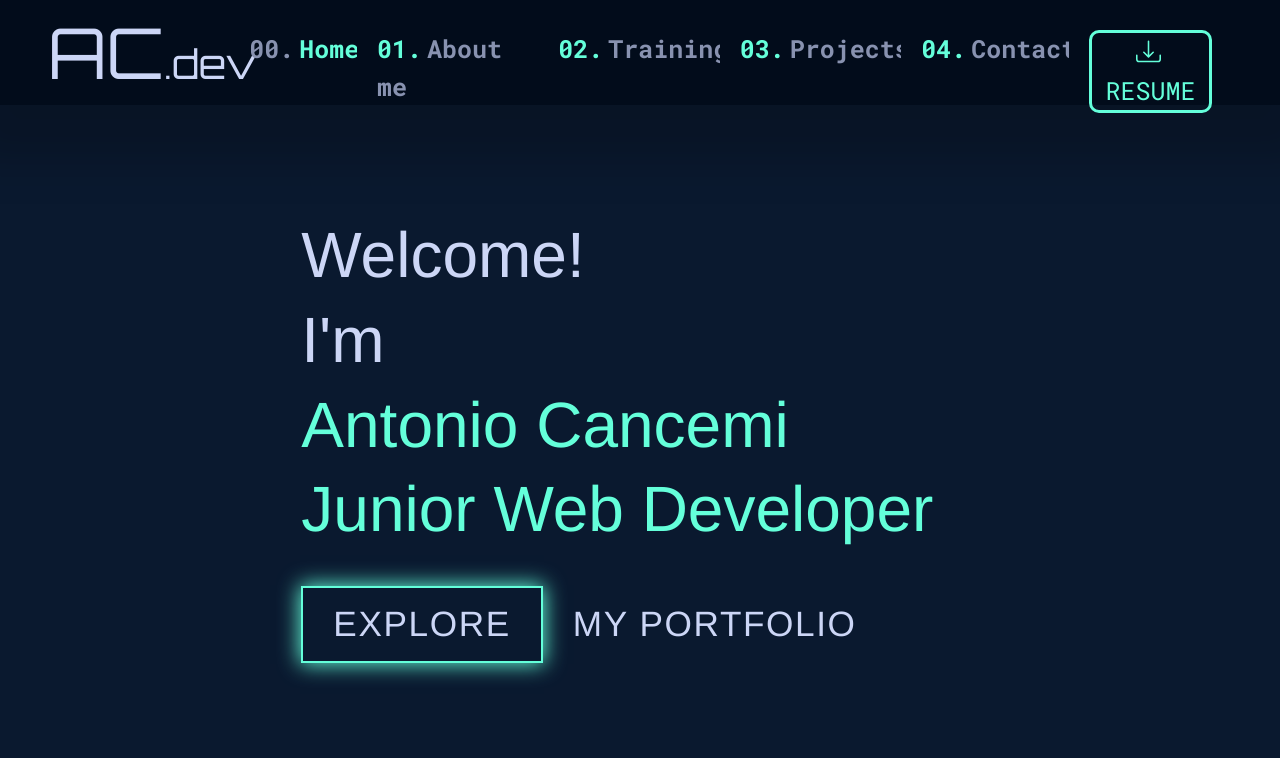
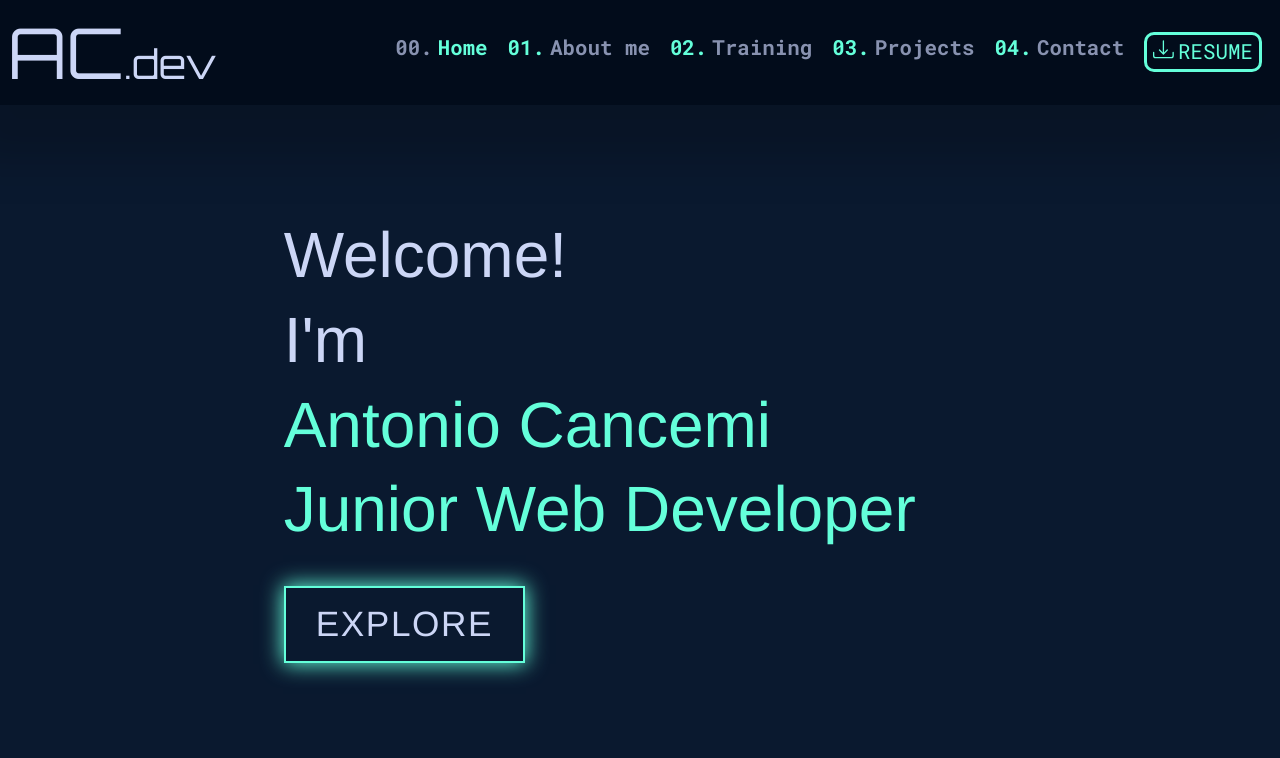
Before and after one commit to AntonioCancemi/Portfolio, a React (Create React App) app: page / in a window 1280 px wide. Shown: the top 758 px of the page. Built offline with nearby package versions, Linux system fonts and the light colour scheme.

Commit message:
responsive

```diff
--- a/src/App.js
+++ b/src/App.js
@@ -5,7 +5,7 @@ import HomePage from "./pages/HomePage";
 import Preloader from "./components/Preloader/Preloader";
 import { useEffect } from "react";
 import "./animationPage.css";
-import { Col, Container } from "react-bootstrap";
+import { Col, Container, Navbar } from "react-bootstrap";
 import NotFoundPage from "./pages/NotFoundPage";
 import ExperiencePage from "./pages/ExperiencePage";
 import AboutPage from "./pages/AboutPage";
--- a/src/components/Hero/Hero.css
+++ b/src/components/Hero/Hero.css
@@ -8,6 +8,7 @@
   border-color: rgb(73, 86, 112) !important;
   border-width: 6px !important;
   border: outset;
+  aspect-ratio: 1/1 !important;
 }
 .introduction-container {
   font-size: 25px;
--- a/src/components/Hero/Hero.jsx
+++ b/src/components/Hero/Hero.jsx
@@ -8,13 +8,12 @@ const Hero = () => {
   const { updateState } = useMyContext();
 
   const text = [
-    "I'm a technology enthusiast who translates passion into code. From Politecnico di Torino to the Fullstack Web Developer journey at EPICODE, I've shaped projects and apps like VigiMod. I'm a proactive problem solver, ready for fresh challenges in the realm of web development. Get in touch To bring your ideas to life.",
-    "Sono un'appassionato di tecnologia che trasforma la passione in codice. Dal Politecnico di Torino al percorso di Fullstack Web Developer presso EPICODE, ho plasmato progetti e app come VigiMod. Sono un risolutore proattivo pronto per nuove sfide nel mondo dello sviluppo web. Contattami per dare vita alle tue idee.",
+    "I'm a technology enthusiast who translates passion into code. From Politecnico di Torino to the Fullstack Web Developer journey at EPICODE, I've shaped projects and apps like VigiMod. I'm a proactive problem solver, ready for fresh challenges in the realm of web development.At the end of the FullStack Web Developer course at Epicode, I started working with LiveXenon, a software development company specialized in development of commercial products. I work on in-house products in the food & restaurant industry. Get in touch To bring your ideas to life.",
+    "Sono un'appassionato di tecnologia che trasforma la passione in codice. Dal Politecnico di Torino al percorso di Fullstack Web Developer presso EPICODE, ho plasmato progetti e app come VigiMod. Sono un risolutore proattivo pronto per nuove sfide nel mondo dello sviluppo web.Alla fine del Corso FullStack Web Developer di Epicode ho iniziato a lavorare con LiveXenon, una società di sviluppo software, specializzata nello sviluppo di prodotti commerciali. Lavoro su prodotti interni in ambito food & restaurant. Contattami per dare vita alle tue idee.",
   ];
   return (
-    <Row className="hero-row mx-5 px-5">
-      <Col lg={2} className="d-xs-none"></Col>
-      <Col>
+    <Row className="  justify-content-center text">
+      <Col className="col-md-10 col-lg-7">
         <section id="hero" className="box-content-align">
           <div class="hero container d-flex flex-column align-content-center ">
             <h1>
@@ -37,58 +36,10 @@ const Hero = () => {
               >
                 EXPLORE
               </Link>
-              <p className=" text-center">My Portfolio</p>
             </div>
           </div>
         </section>
       </Col>
-      <Col className="d-flex">
-        <section className=" introduction-container align-self-center box-content-align border-top border-start  rounded">
-          {/* img box */}
-          <div className="d-flex justify-content p-3">
-            <img
-              className="rounded-circle  profile-img"
-              src="https://join.epicode.com/wp-content/uploads/avatars/3099/foto_lavoro1-bpfull.jpg"
-              alt="fotoProfilo"
-              width={300}
-            />
-          </div>
-          {/* text & button box */}
-          <div className="ps-3">
-            <div className="button-box ">
-              <button
-                className={linguage && "selected "}
-                onClick={() => setLinguage(true)}
-              >
-                <img
-                  width="30"
-                  height="30"
-                  src="https://img.icons8.com/fluency/48/great-britain-circular.png"
-                  alt="great-britain-circular"
-                />
-                EN
-              </button>
-              <button
-                className={!linguage && "selected"}
-                onClick={() => setLinguage(false)}
-              >
-                <img
-                  width="30"
-                  height="30"
-                  src="https://img.icons8.com/fluency/48/italy-circular.png"
-                  alt="italy-circular"
-                />
-                IT
-              </button>
-            </div>
-            <h2 className="text-focus-in">
-              {linguage ? "Introduction" : "Introduzione"}
-            </h2>
-            <p className="text-focus-in">{linguage ? text[0] : text[1]}</p>
-          </div>
-        </section>
-      </Col>
-      <Col lg={2} className="d-xs-none"></Col>
     </Row>
   );
 };
--- a/src/components/TopAboutMe/TopAboutMe.jsx
+++ b/src/components/TopAboutMe/TopAboutMe.jsx
@@ -1,10 +1,67 @@
 import { Col, Row } from "react-bootstrap";
 import "./TopAboutMe.css";
+import { useState } from "react";
 
 const TopAboutMe = () => {
+  const [linguage, setLinguage] = useState(true);
+
+  const text = [
+    "I'm a technology enthusiast who translates passion into code. From Politecnico di Torino to the Fullstack Web Developer journey at EPICODE, I've shaped projects and apps like VigiMod. I'm a proactive problem solver, ready for fresh challenges in the realm of web development.At the end of the FullStack Web Developer course at Epicode, I started working with LiveXenon, a software development company specialized in development of commercial products. I work on in-house products in the food & restaurant industry. Get in touch To bring your ideas to life.",
+    "Sono un'appassionato di tecnologia che trasforma la passione in codice. Dal Politecnico di Torino al percorso di Fullstack Web Developer presso EPICODE, ho plasmato progetti e app come VigiMod. Sono un risolutore proattivo pronto per nuove sfide nel mondo dello sviluppo web.Alla fine del Corso FullStack Web Developer di Epicode ho iniziato a lavorare con LiveXenon, una società di sviluppo software, specializzata nello sviluppo di prodotti commerciali. Lavoro su prodotti interni in ambito food & restaurant. Contattami per dare vita alle tue idee.",
+  ];
   return (
+    <>
+      <Row className="justify-content-center">
+        {" "}
+        <Col className="d-flex col-md-10 col-lg-7">
+          <section className="d-md-block introduction-container align-self-center box-content-align border-top border-start  rounded">
+            {/* img box */}
+            <div className=" p-3">
+              <img
+                className="rounded-circle  profile-img"
+                src="https://join.epicode.com/wp-content/uploads/avatars/3099/foto_lavoro1-bpfull.jpg"
+                alt="fotoProfilo"
+                width={250}
+              />
+            </div>
+            {/* text & button box */}
+            <div className="ps-3">
+              <div className="button-box ">
+                <button
+                  className={linguage ? "selected " : undefined}
+                  onClick={() => setLinguage(true)}
+                >
+                  <img
+                    width="30"
+                    height="30"
+                    src="https://img.icons8.com/fluency/48/great-britain-circular.png"
+                    alt="great-britain-circular"
+                  />
+                  EN
+                </button>
+                <button
+                  className={linguage ? undefined : "selected"}
+                  onClick={() => setLinguage(false)}
+                >
+                  <img
+                    width="30"
+                    height="30"
+                    src="https://img.icons8.com/fluency/48/italy-circular.png"
+                    alt="italy-circular"
+                  />
+                  IT
+                </button>
+              </div>
+              <h2 className="text-focus-in">
+                {linguage ? "Introduction" : "Introduzione"}
+              </h2>
+              <p className="text-focus-in">{linguage ? text[0] : text[1]}</p>
+            </div>
+          </section>
+        </Col>
+      </Row>
       <Row className="justify-content-center text-light top-about-container pt-5 align-content-center">
-      <Col xs={3} className="text-center text-box text-focus-in ">
+        <Col className="col-sm-10 col-lg-3 text-center text-box text-focus-in ">
           <h3>
             Full-Stack <br />
             Web Developer
@@ -17,7 +74,7 @@ const TopAboutMe = () => {
             <li>Soluzioni su Misura per Prestazioni Ottimali</li>
           </ul>
         </Col>
-      <Col xs={3} className="text-center text-box text-focus-in">
+        <Col className="col-sm-10 col-lg-3 text-center text-box text-focus-in">
           <h3>Problem Solver</h3>
           <ul>
             <li>
@@ -27,7 +84,7 @@ const TopAboutMe = () => {
             <li>Nessuna paura dei Bug</li>
           </ul>
         </Col>
-      <Col xs={3} className="text-center text-box text-focus-in">
+        <Col className="col-sm-10 col-lg-3 text-center text-box text-focus-in">
           <h3>
             Dinamismo <br /> Innovazione
           </h3>
@@ -41,6 +98,7 @@ const TopAboutMe = () => {
           <div className="scroll-down-arrow">⮟</div>
         </Col>
       </Row>
+    </>
   );
 };
 export default TopAboutMe;
--- a/src/components/TopNav/TopNav.css
+++ b/src/components/TopNav/TopNav.css
@@ -1,16 +1,30 @@
 /* Quando la classe "opaque" è presente, rendi la navbar opaca */
+.nav-btn {
+  color: rgb(100, 255, 218) !important;
+  border-color: rgb(100, 255, 218);
+  font-size: bold;
+}
+.offcanvas-bg {
+  background-color: rgb(2, 12, 27) !important;
+}
+.offcanvas-body {
+  overflow-y: visible !important;
+}
+.offcanvas-header {
+  color: rgb(100, 255, 218) !important;
+}
 .topnav-row.opaque {
-  background-color: rgba(2, 12, 27, 0.7);
+  background-color: rgba(2, 12, 27, 0.7) !important ;
 }
 .topnav-row:hover {
-  background-color: rgb(2, 12, 27);
+  background-color: rgb(2, 12, 27) !important;
 }
 /* box */
 .topnav-row {
-  background-color: rgb(2, 12, 27);
-  color: rgb(168, 178, 209);
-  transition: background-color 0.5s;
-  box-shadow: 0px 35px 42px 20px rgba(0, 0, 0, 0.2);
+  background-color: rgb(2, 12, 27) !important;
+  color: rgb(168, 178, 209) !important;
+  transition: background-color 0.5s !important;
+  box-shadow: 0px 35px 42px 20px rgba(0, 0, 0, 0.2) !important;
 }
 /* a */
 .nav-title {
@@ -22,12 +36,18 @@
   font-size: 70px;
 }
 /* links */
-.shorts-box div {
-  padding-top: 30px;
+
+.shorts-box li {
   font-weight: bolder;
   font-family: "Roboto Mono", monospace;
-  margin-right: 20px;
-  font-size: 25px;
+  margin-right: 10px;
+  padding-bottom: 5px;
+  font-size: 1.3rem;
+}
+@media screen and (max-with: 1400px) {
+  .shorts-box > ul li {
+    font-size: 0.1rem;
+  }
 }
 .shorts-box span {
   color: rgb(100, 255, 218);
@@ -47,6 +67,7 @@
   color: rgb(100, 255, 218);
 }
 .current-page .arrow {
+  z-index: 3;
   color: transparent;
 }
 .current-page > a > span {
@@ -54,16 +75,14 @@
 }
 /* animetion on links*/
 .animated-link {
+  z-index: 1;
   position: relative;
-  display: inline-block;
-  border: none;
-  overflow: hidden;
 }
 
 .arrow {
   font-size: 40px;
   position: absolute;
-  bottom: 2px;
+  bottom: -32px;
   left: 16px;
   transform: translateX(-50%);
   opacity: 0;
@@ -86,7 +105,7 @@
   border-radius: 10px;
   background-color: transparent;
   color: rgb(100, 255, 218);
-  font-size: 25px;
+  font-size: 1.3rem;
   cursor: pointer;
   transition: transform 0.25s, box-shadow 0.25s;
 }
@@ -99,3 +118,9 @@
   transform: translateY(-8px);
   transform: translateX(-8px);
 }
+
+@media screen and (max-with: 1360px) {
+  .resume-box {
+    padding-top: 20px;
+  }
+}
--- a/src/components/TopNav/TopNav.jsx
+++ b/src/components/TopNav/TopNav.jsx
@@ -1,13 +1,48 @@
 import { Col, Row } from "react-bootstrap";
 import "./TopNav.css";
+import Button from "react-bootstrap/Button";
+import Offcanvas from "react-bootstrap/Offcanvas";
 import { Link, useLocation } from "react-router-dom";
 import { useMyContext } from "../../context/ContextProvider";
 import { useEffect, useState } from "react";
 import { BsDownload } from "react-icons/bs";
+import { AiOutlineMenu } from "react-icons/ai";
 const TopNav = () => {
+  const [isNavbarOpaque, setIsNavbarOpaque] = useState(false);
+
+  const handleScroll = () => {
+    if (window.scrollY > 100) {
+      setIsNavbarOpaque(true);
+    } else {
+      setIsNavbarOpaque(false);
+    }
+  };
+
+  useEffect(() => {
+    window.addEventListener("scroll", handleScroll);
+    return () => {
+      window.removeEventListener("scroll", handleScroll);
+    };
+  }, []);
+  return (
+    <Row
+      className={`px-2 topnav-row justify-content-between  align-content-center fixed-top ${
+        isNavbarOpaque ? "opaque" : ""
+      }`}
+    >
+      <Col className="col-sm-10 col-md-10 col-lg-2 text-center nav-title ">
+        <span className="a">A</span>
+        <span className="a">C</span>.dev
+      </Col>
+      <ResponsiveOffcanvas />
+    </Row>
+  );
+};
+export default TopNav;
+
+const ResponsiveOffcanvas = () => {
   const location = useLocation();
   const { updateState, curriculm } = useMyContext();
-  const [isNavbarOpaque, setIsNavbarOpaque] = useState(false);
   const handleDownloadResume = () => {
     window.open(curriculm, "_blank");
   };
@@ -16,87 +51,100 @@ const TopNav = () => {
       updateState(500);
     }
   };
-  useEffect(() => {
-    const handleScroll = () => {
-      if (window.scrollY > 100) {
-        setIsNavbarOpaque(true);
-      } else {
-        setIsNavbarOpaque(false);
-      }
-    };
+  const [show, setShow] = useState(false);
+  const handleClose = () => setShow(false);
+  const handleShow = () => setShow(true);
 
-    window.addEventListener("scroll", handleScroll);
-    return () => {
-      window.removeEventListener("scroll", handleScroll);
-    };
-  }, []);
   return (
-    <Row
-      className={`px-5 topnav-row justify-content-between  align-content-center fixed-top ${
-        isNavbarOpaque ? "opaque" : ""
-      }`}
+    <>
+      <Col className="col-sm-2 col-md-2 col-lg-9 d-flex justify-content-end  py-3  ">
+        <Button
+          variant="trasparent"
+          className="d-lg-none nav-btn "
+          onClick={handleShow}
         >
-      <Col xs={2} className="text-start nav-title">
-        <span className="a">A</span>
-        <span className="a">C</span>.dev
-      </Col>
-      <Col className="justify-content-end d-xxs-none d-xs-none d-md-none d-lg-flex shorts-box ">
-        <div
-          className={`animated-link ${
+          <AiOutlineMenu />
+        </Button>
+
+        <Offcanvas placement="top" show={show} responsive="lg">
+          <Offcanvas.Header className="offcanvas-bg">
+            <Offcanvas.Title>Navigation</Offcanvas.Title>
+            <Button
+              variant="trasparent"
+              className="nav-btn"
+              onClick={() => handleClose()}
+            >
+              X
+            </Button>
+          </Offcanvas.Header>
+          <Offcanvas.Body className="shorts-box offcanvas-bg">
+            <ul className=" list-unstyled text-center text-lg-end d-block d-lg-flex mt-3 flex-lg-row ">
+              <li
+                className={`animated-link pb-md-2 ${
                   location.pathname === "/" ? "current-page" : ""
                 }`}
               >
                 <Link to={"/"} onClick={() => checkPath("/")}>
-            <span>00.</span>Home<span class="arrow">&#8595;</span>
+                  <span>00.</span>Home
+                  <span className="arrow d-md-none d-lg-block">&#8595;</span>
                 </Link>
-        </div>
-        <div
-          className={`animated-link ${
+              </li>
+              <li
+                className={`animated-link pb-md-2 ${
                   location.pathname === "/about" && "current-page"
                 }`}
               >
                 <Link to={"/about"} onClick={() => checkPath("/about")}>
-            <span>01.</span>About me<span class="arrow">&#8595;</span>
+                  <span>01.</span>About me
+                  <span className="arrow d-md-none d-lg-block">&#8595;</span>
                 </Link>
-        </div>
-        <div
-          className={`animated-link + ${
+              </li>
+              <li
+                className={`animated-link pb-md-2  ${
                   location.pathname === "/experience" && "current-page"
                 }`}
               >
-          <Link to={"/experience"} onClick={() => checkPath("/experience")}>
-            <span>02.</span>Training<span class="arrow">&#8595;</span>
+                <Link
+                  to={"/experience"}
+                  onClick={() => checkPath("/experience")}
+                >
+                  <span>02.</span>Training
+                  <span className="arrow d-md-none d-lg-block">&#8595;</span>
                 </Link>
-        </div>
-        <div
-          className={`animated-link + ${
+              </li>
+              <li
+                className={`animated-link pb-md-2  ${
                   location.pathname === "/projects" && "current-page"
                 }`}
               >
                 <Link to={"/projects"} onClick={() => checkPath("/projects")}>
-            <span>03.</span>Projects<span class="arrow">&#8595;</span>
+                  <span>03.</span>Projects
+                  <span className="arrow d-md-none d-lg-block">&#8595;</span>
                 </Link>
-        </div>
-        <div
-          className={`animated-link  ${
+              </li>
+              <li
+                className={`animated-link pb-md-2  ${
                   location.pathname === "/contact" && "current-page"
                 }`}
               >
                 <Link to={"/contact"} onClick={() => checkPath("/contact")}>
-            <span>04.</span>Contact<span class="arrow">&#8595;</span>
+                  <span>04.</span>Contact
+                  <span className="arrow d-md-none d-lg-block">&#8595;</span>
                 </Link>
-        </div>
-        <div className="resume-box">
+              </li>
+              <li className="resume-box ">
                 <button
-            class="resume-button p"
+                  className="resume-button"
                   onClick={() => handleDownloadResume()}
                 >
                   <BsDownload className="me-1 mb-2" />
                   RESUME
                 </button>
-        </div>
+              </li>
+            </ul>
+          </Offcanvas.Body>
+        </Offcanvas>
       </Col>
-    </Row>
+    </>
   );
 };
-export default TopNav;
--- a/src/context/ContextProvider.jsx
+++ b/src/context/ContextProvider.jsx
@@ -7,7 +7,7 @@ export const useMyContext = () => useContext(Context);
 export const ContextProvider = ({ children }) => {
   //curriculm link
   const curriculm =
-    "https://drive.google.com/file/d/1U7XMpJu59EQvGyCjlSrsNYW-gwGBqAsB/view?usp=sharing";
+    "https://drive.google.com/file/d/1ruvxXKbkhQYpnLYiv6o7oc2qlR07hCWI/view?usp=drive_link";
   // for pre loading page
   const [loadingPage, setLoadingPage] = useState(true);
   // used for every page switch
--- a/src/index.css
+++ b/src/index.css
@@ -1,21 +1,18 @@
 body {
   margin: 0 !important;
   padding: 0 !important;
-  max-width: 100%;
+  max-width: 100vw;
   overflow: hidden;
-  overflow-y: scroll;
+  overflow-y: hidden;
   background-color: rgb(10, 25, 47);
   font-family: "Helvetica Neue", sans-serif;
 }
 :root {
-  width: 100%;
+  width: 100vw;
+  overflow-x: hidden;
 }
 .container-fluid {
   padding: 0px;
-}
-code {
-  font-family: source-code-pro, Menlo, Monaco, Consolas, "Courier New",
-    monospace;
 }
 /* loader */
 .loader-container {
--- a/src/index.js
+++ b/src/index.js
@@ -6,9 +6,14 @@ import "./index.css";
 import ReactDOM from "react-dom/client";
 import App from "./App";
 import { ContextProvider } from "./context/ContextProvider";
+import { ThemeProvider } from "react-bootstrap";
 const root = ReactDOM.createRoot(document.getElementById("root"));
 root.render(
   <ContextProvider>
+    <ThemeProvider
+      breakpoints={["xxxl", "xxl", "xl", "lg", "md", "sm", "xs", "xxs"]}
+      minBreakpoint="xxs"
+    ></ThemeProvider>
     <App />
   </ContextProvider>
 );
--- a/src/pages/ContactPage.jsx
+++ b/src/pages/ContactPage.jsx
@@ -51,7 +51,7 @@ const ContactPage = () => {
                 rel="noreferrer"
               >
                 <SiGmail className="align-self-center icon" />
-                Email : anotniocancemi1@gmail.com
+                Email : antoniocancemi1@gmail.com
               </a>
             </li>
           </ul>
```
Lines whose indentation alone changed are shown as unchanged.
